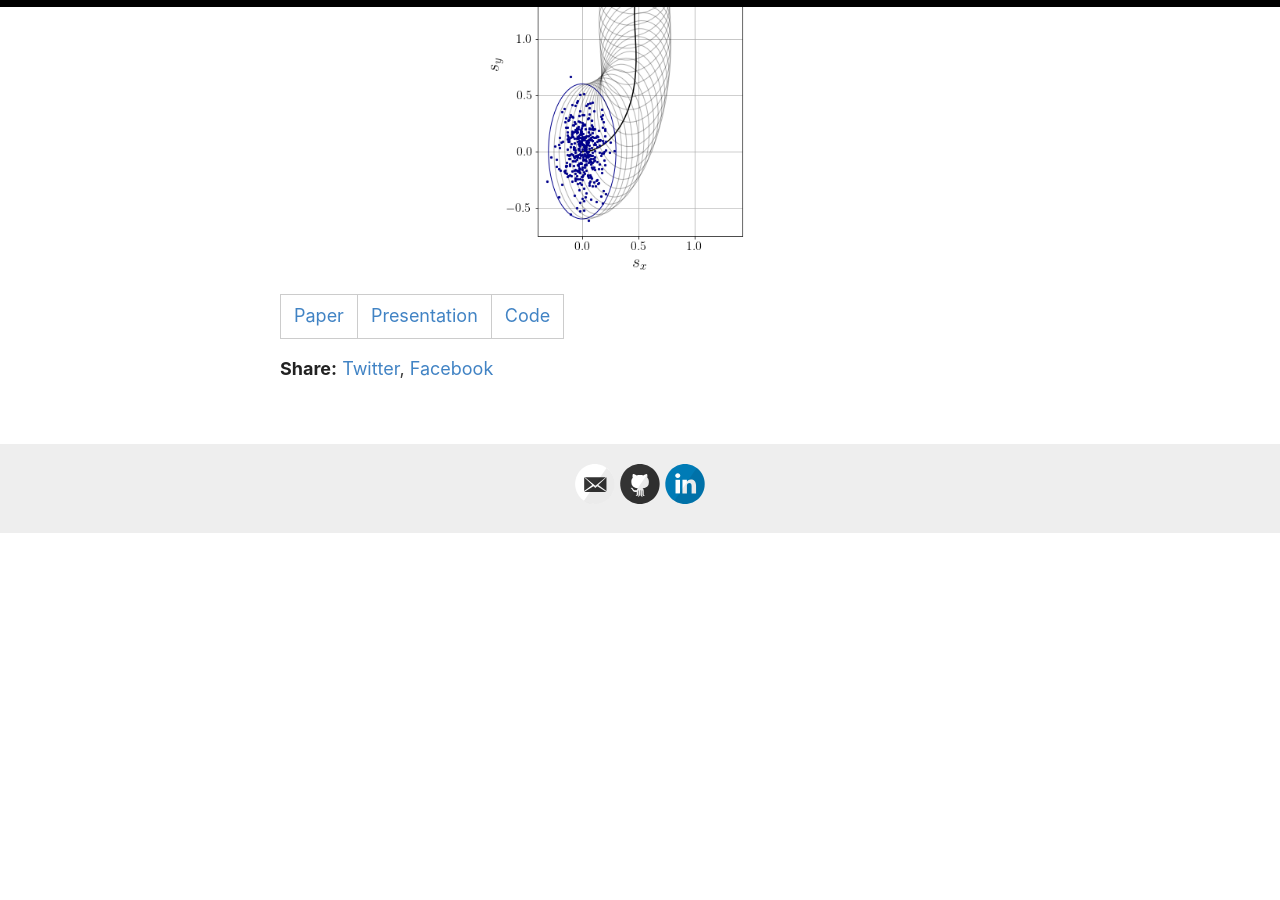
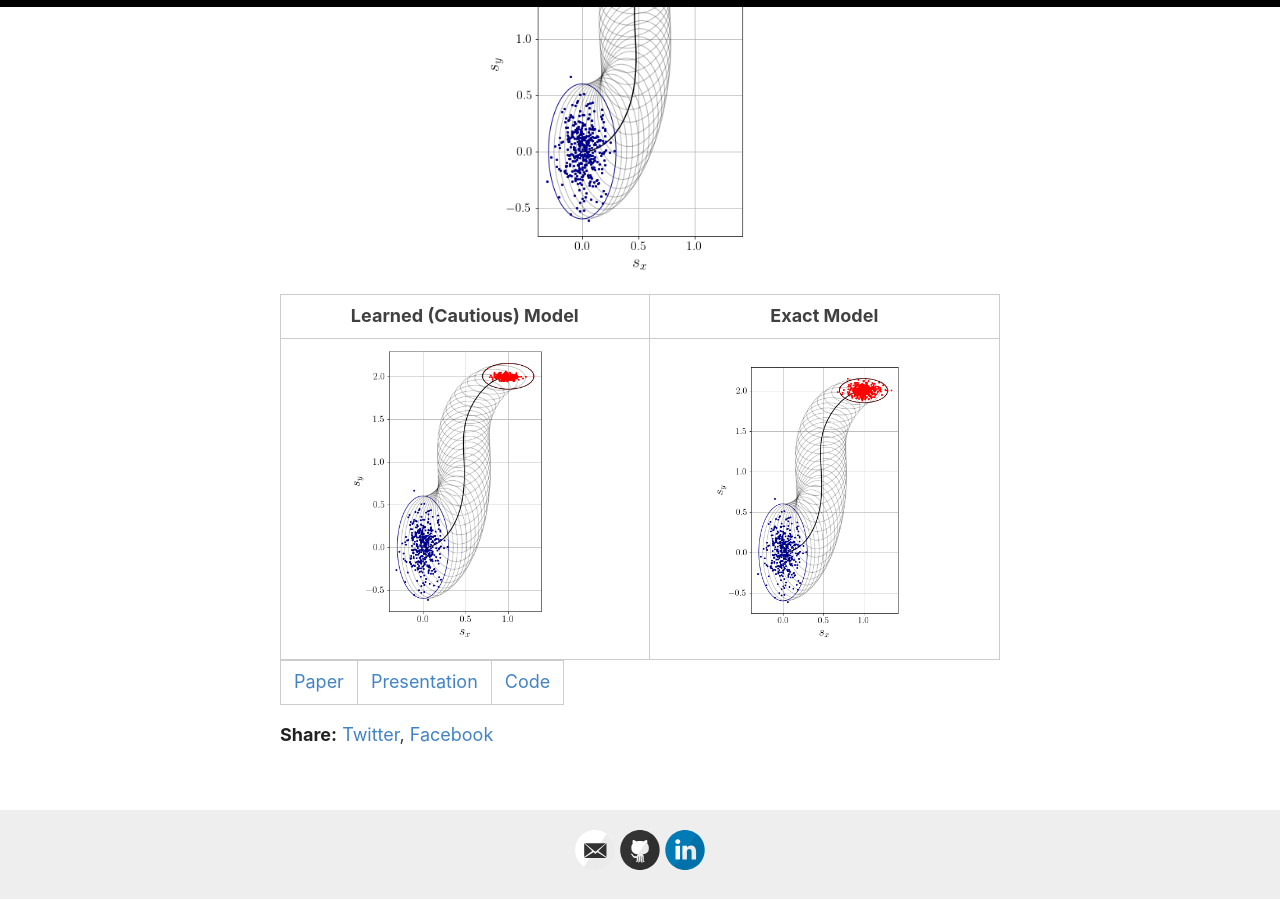
Before and after one commit to alextsolovikos/alextsolovikos.github.io, a Jekyll site: the page built from _posts/2021-10-25-cautious-covariance-steering.md, in a window 1280 px wide and 900 px high, scrolled down 1521 px. Built offline with Jekyll 4.4.1, drawn with Linux system fonts in a browser that asks for light colours; before the commit the page ends 2055 px from its top, so only the background shows below that.

Commit message:
Update 2021-10-25-cautious-covariance-steering.md

```diff
--- a/_posts/2021-10-25-cautious-covariance-steering.md
+++ b/_posts/2021-10-25-cautious-covariance-steering.md
@@ -15,4 +15,8 @@ In this work, we consider the problem of steering the first two moments of the u
   <img src="/docs/exact_position_uncertainties.png" width="450" />
 </p>
 
+Learned (Cautious) Model   |  Exact Model
+:-------------------------:|:-------------------------:
+![](/docs/gp_position_uncertainties.png)  |  ![](/docs/exact_position_uncertainties.png)
+
 [Paper](https://arxiv.org/pdf/2010.00778.pdf) | [Presentation](/docs/MECC_2021_Presentation_Cautious_Nonlinear_Covariance_Steering_using_Variational_Gaussian_Process_Predictive_Models.pdf) | [Code](https://github.com/alextsolovikos/greedyGPCS)
```
